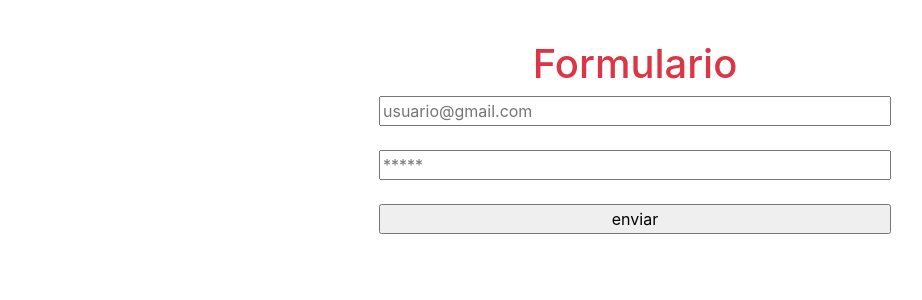
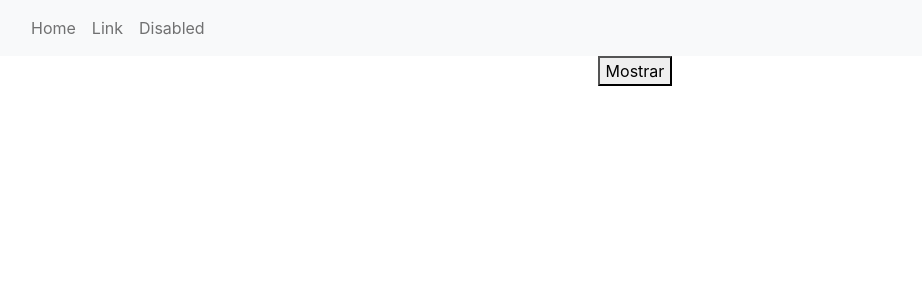
Before and after one commit to technogabriel/cursoReactJs, a React (Create React App) app in the folder proyecto_curso_react/: page / in a window 1280 px wide. Shown: the top 300 px of the page, without its empty margins (5-927 px from the left). Built offline with nearby package versions, Linux system fonts and the light colour scheme.

Commit message:
ciclo de vida && renders

```diff
--- a/proyecto_curso_react/src/App.js
+++ b/proyecto_curso_react/src/App.js
@@ -1,16 +1,28 @@
+import { useState } from 'react';
 import './App.css';
 import Counter from './components/Counter/Counter';
 import Formulario from './components/Formulario/Formulario';
+import Navbar from './components/Navbar/Navbar';
 import Productos from './views/Productos';
 
 function App() {
 
+  const [showForms, setShowForm] = useState(false)
+
   return (
     <div className="App text-danger">
+      <Navbar nombreItems ={["Home","Link","Disabled"]}/>
      {/* <Productos/>*/}
       {/*<Counter/>*/}
 
+      <button onClick={()=>setShowForm(!showForms)}>{showForms ? 'Ocultar' : 'Mostrar'}</button>
+      {showForms &&
+      <>
       <Formulario/>
+      <Formulario condicional = {true}/>
+      </>
+    }
+
     </div>
   );
 }
--- a/proyecto_curso_react/src/components/Formulario/Formulario.jsx
+++ b/proyecto_curso_react/src/components/Formulario/Formulario.jsx
@@ -1,12 +1,10 @@
 import React, { useState } from 'react'
 
-const Formulario = () => {
+const Formulario = (props) => {
 
-  //click
-  //submit
-  //change
-  //onblur
-  //...
+  const {condicional}= props
+
+
   const [form, setForm] = useState({
     email: '',
     password: ''
@@ -34,6 +32,7 @@ const Formulario = () => {
 
     })
   }
+
   return (
     <div>
       <form onSubmit={handleSubmit} style={{ display: 'flex', flexDirection: 'column', width: '40%', margin: '40px auto' }}>
@@ -44,6 +43,8 @@ const Formulario = () => {
         <br />
         <input type="submit" value="enviar" />
       </form>
+      {/*Renderizado condicional && */}
+      {condicional && <div>Aca el condicional llego true </div>}
     </div>
   )
 }
--- a/proyecto_curso_react/src/components/Navbar/Navbar.jsx
+++ b/proyecto_curso_react/src/components/Navbar/Navbar.jsx
@@ -18,8 +18,8 @@ const Navbar = (props) => {
     </button>
     <div className="collapse navbar-collapse" id="navbarSupportedContent">
       <ul className="navbar-nav me-auto mb-2 mb-lg-0">
-        {nombreItems.map((nombre)=>(
-          <NavbarItem nombreItem={nombre}/>
+        {nombreItems?.map((nombre, index)=>(
+          <NavbarItem key={index} nombreItem={nombre}/>
         ))}
      {show_dropdown && <DropDownNavbar list_arr={dropdown_list} dropName={dropdown_name}/>}
       </ul>
```
Also changed, not shown: 1 other file (tests, documents, lock files or other folders).
